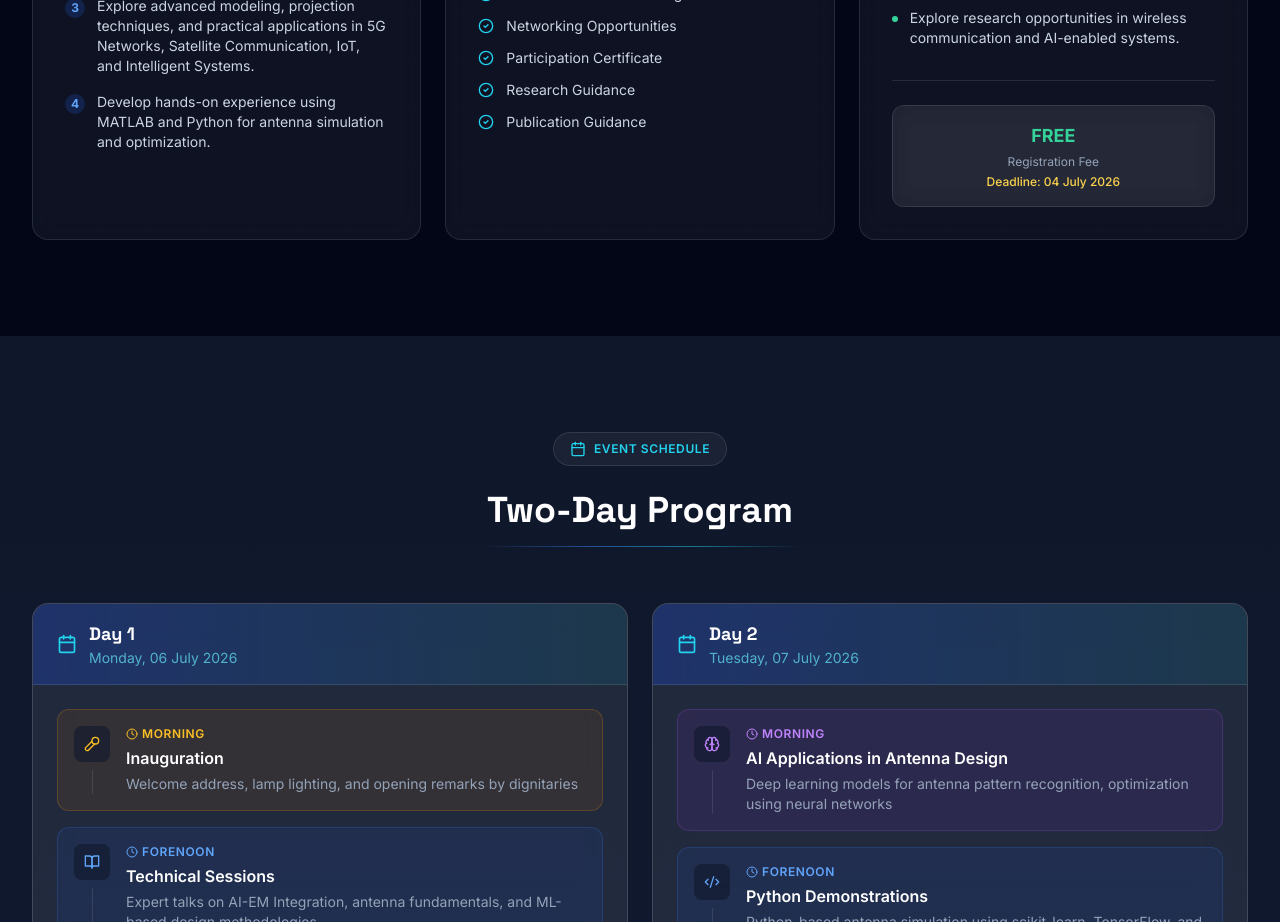
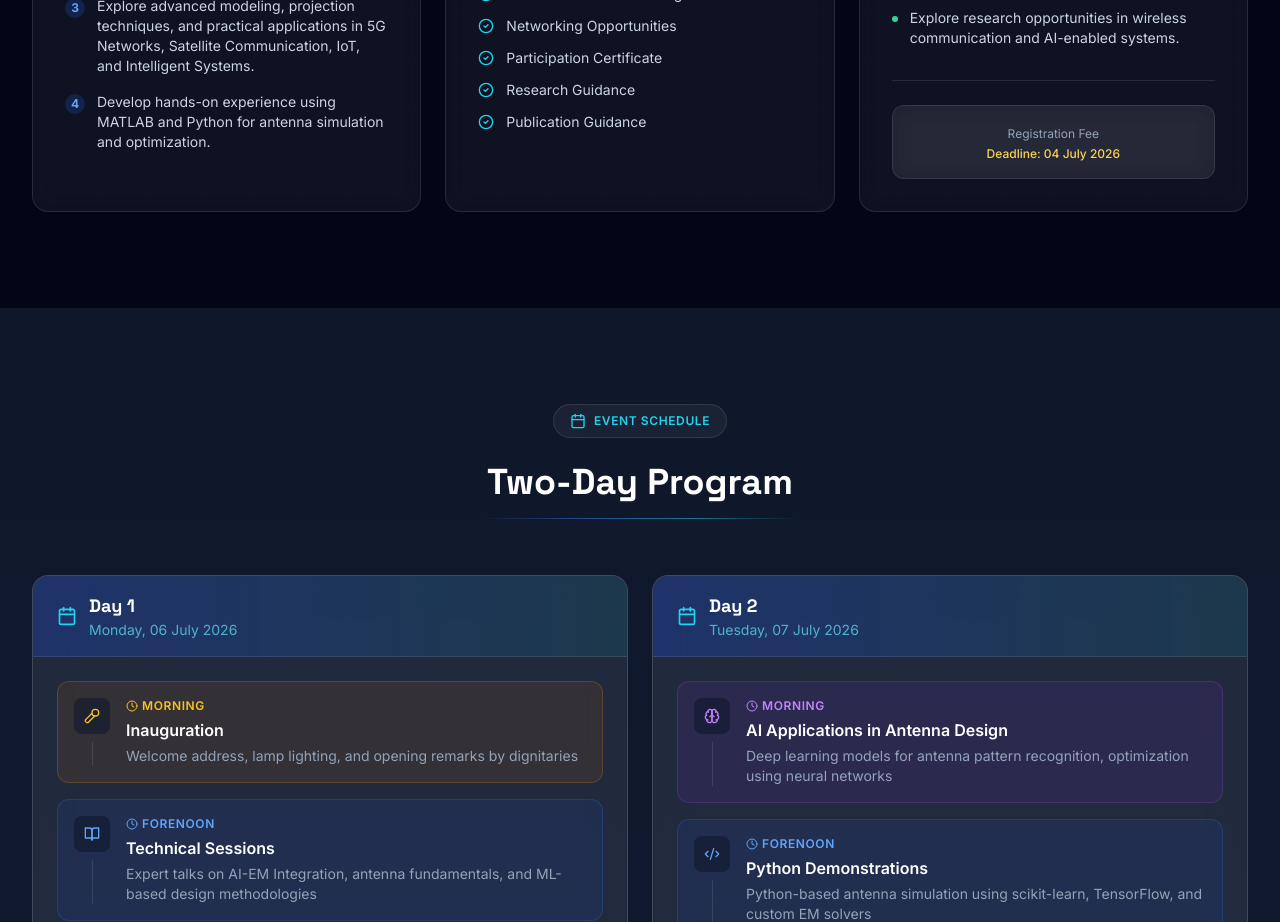
Before and after one commit to ksdinesh-07/workshop_landingpage, a React (Vite) app: page / in a window 1280 px wide. Shown: the part 2260-3182 px from the top of the page. Built offline with nearby package versions, Linux system fonts and the light colour scheme; no server answers.

Commit message:
updated code v3

```diff
--- a/src/components/About.tsx
+++ b/src/components/About.tsx
@@ -140,7 +140,7 @@ export default function About() {
             </ul>
             <div className="mt-8 pt-6 border-t border-white/10">
               <div className="glass rounded-xl p-4 text-center">
-                <div className="text-emerald-400 font-bold text-lg">FREE</div>
+                <div className="text-emerald-400 font-bold text-lg"></div>
                 <div className="text-slate-400 text-xs mt-1">Registration Fee</div>
                 <div className="text-amber-300 text-xs mt-1 font-medium">Deadline: 04 July 2026</div>
               </div>
```
